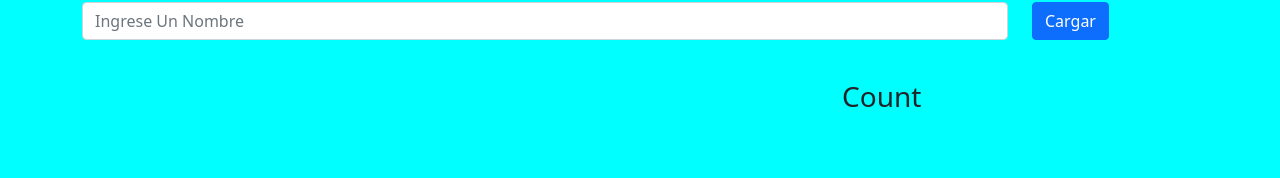
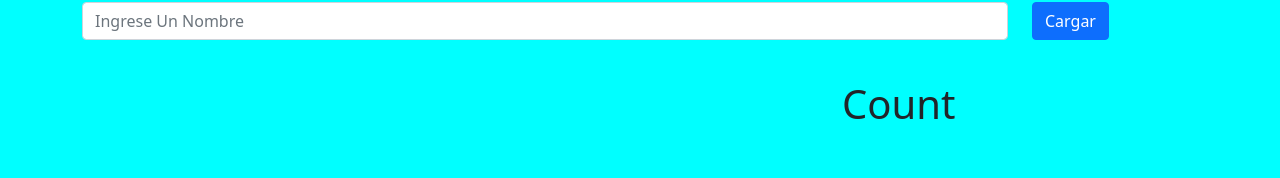
Before and after one commit to ClaudioAlarcon/angular, an Angular app: page /genderize in a window 1280 px wide. Shown: the part 243-421 px from the top of the page. Built offline with nearby package versions, Linux system fonts and the light colour scheme.

Commit message:
Component and hover effect created

```diff
--- a/src/app/app.module.ts
+++ b/src/app/app.module.ts
@@ -7,6 +7,7 @@ import { NavbarComponent } from './components/navbar/navbar.component';
 import { FooterComponent } from './components/footer/footer.component';
 import { GenderizeComponent } from './components/exercises/genderize/genderize.component';
 import { DonutchartComponent } from './components/exercises/widgets/donutchart/donutchart.component';
+import { CountComponent } from './components/exercises/widgets/count/count.component';
 
 @NgModule({
   declarations: [
@@ -14,7 +15,8 @@ import { DonutchartComponent } from './components/exercises/widgets/donutchart/d
     NavbarComponent,
     FooterComponent,
     GenderizeComponent,
-    DonutchartComponent
+    DonutchartComponent,
+    CountComponent
   ],
   imports: [
     BrowserModule,
--- a/src/app/components/exercises/genderize/genderize.component.html
+++ b/src/app/components/exercises/genderize/genderize.component.html
@@ -21,7 +21,7 @@
                 <app-donutchart [data]=data></app-donutchart>
             </div>
             <div class="col">
-                <h3>Count</h3>
+                <app-count></app-count>
             </div>
         </div>
     </div>
--- /dev/null
+++ b/src/app/components/exercises/widgets/count/count.component.css
@@ -0,0 +1,11 @@
+.count {
+  cursor: pointer;
+  margin: auto;
+  font-size: 5vmin;
+  font-weight: 300;
+  transition: font-weight 250ms ease-in-out;
+}
+
+.count:hover {
+  font-weight: 900;
+}
--- /dev/null
+++ b/src/app/components/exercises/widgets/count/count.component.html
@@ -0,0 +1 @@
+<h3 class="count">Count</h3>
--- /dev/null
+++ b/src/app/components/exercises/widgets/count/count.component.ts
@@ -0,0 +1,15 @@
+import { Component, OnInit } from '@angular/core';
+
+@Component({
+  selector: 'app-count',
+  templateUrl: './count.component.html',
+  styleUrls: ['./count.component.css']
+})
+export class CountComponent implements OnInit {
+
+  constructor() { }
+
+  ngOnInit(): void {
+  }
+
+}
```
Also changed, not shown: 1 other file (tests, documents, lock files or other folders).
